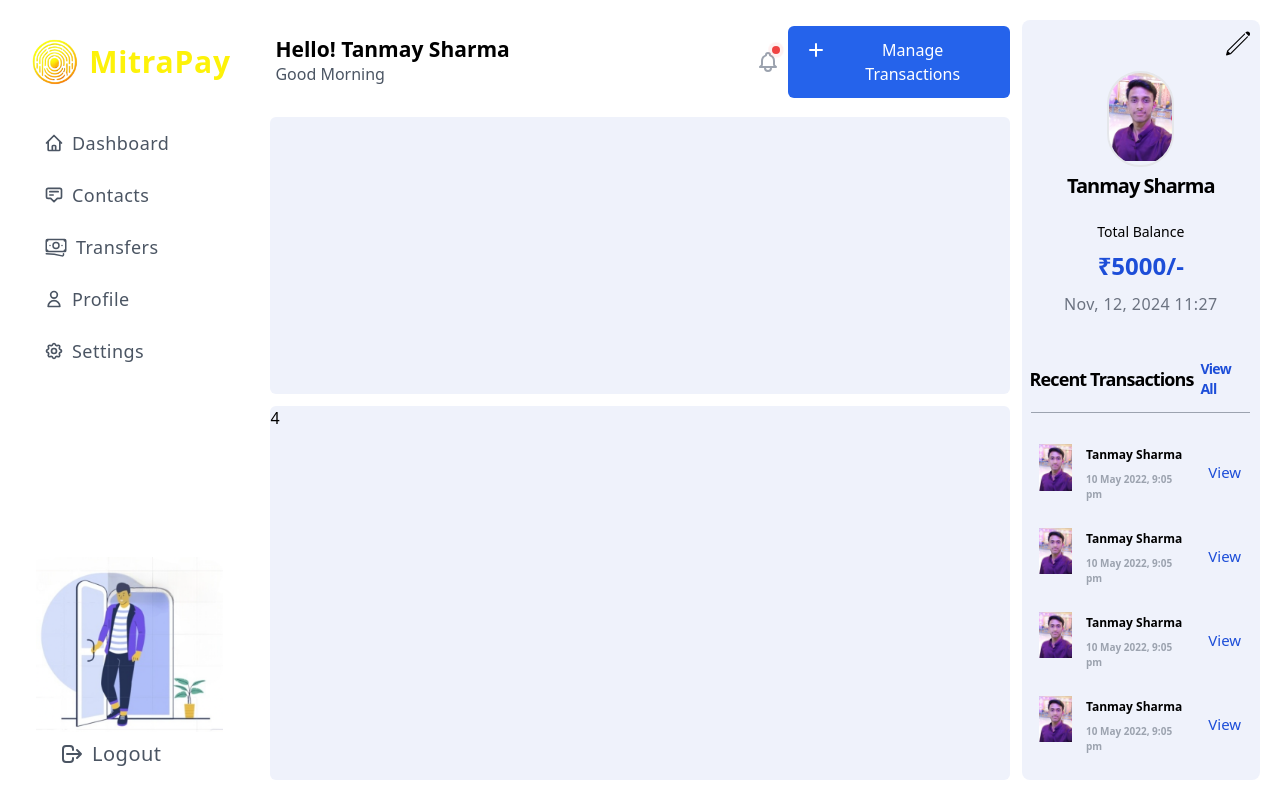
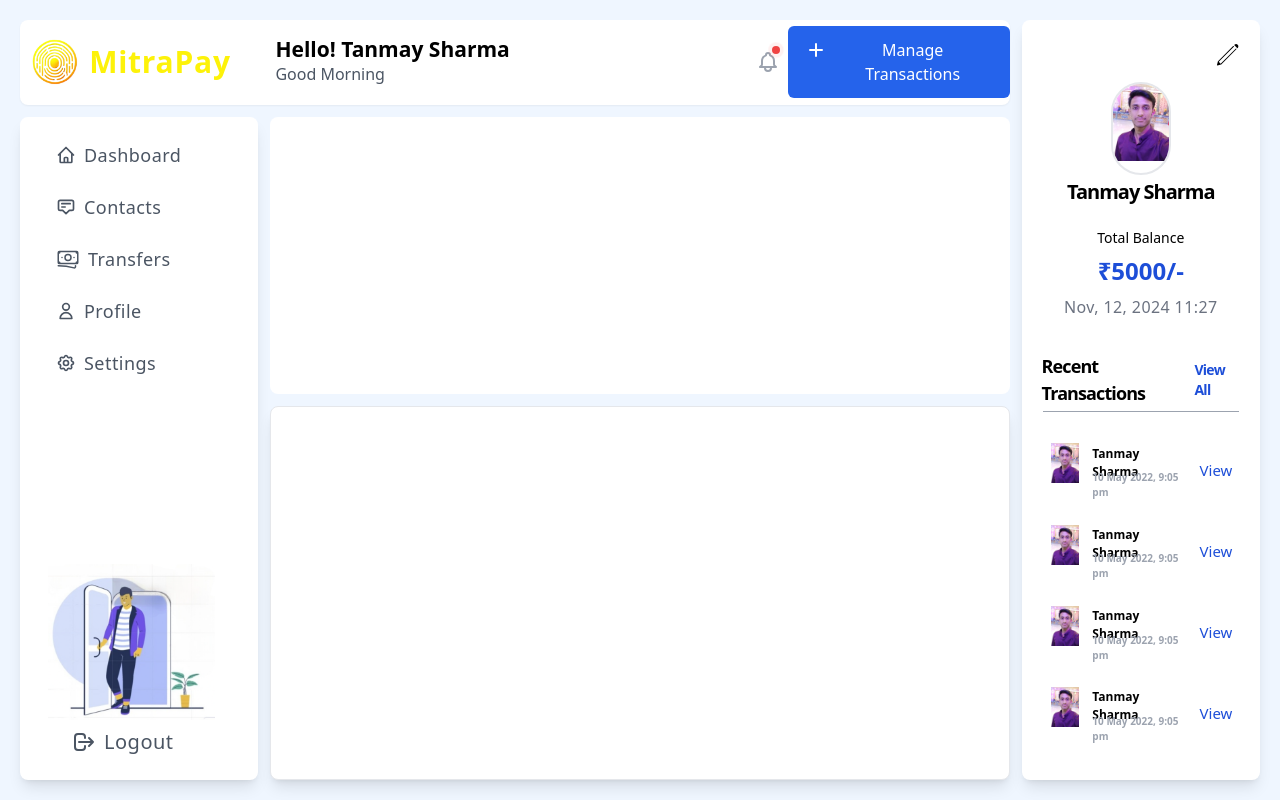
Before and after one commit to Tanmay-vats-sharma/MitraPay, a React (Vite) app in the folder Frontend/: page /dashboard in a window 1280 px wide. Built offline with nearby package versions, Linux system fonts and the light colour scheme; no server answers.

Commit message:
Dashboard colour theme changed

```diff
--- a/Frontend/src/Pages/Dashboard.jsx
+++ b/Frontend/src/Pages/Dashboard.jsx
@@ -6,19 +6,19 @@ import { Balance } from '../Components/Common/Balance&History';
 function Dashboard() {
   return (
     <>
-      <div className="grid grid-cols-10 grid-rows-8 gap-3   p-5 min-h-screen \">
-        <div className=" col-span-8 row-span-1  flex items-center justify-between  ">
+      <div className="grid grid-cols-10 grid-rows-8 gap-3 bg-blue-50  p-5 min-h-screen \">
+        <div className=" col-span-8 row-span-1 bg-white shadow-sm  flex items-center justify-between rounded-lg ">
           <Header></Header>
         </div>
-        <div className=" bg-[#EFF2FB] rounded-lg col-span-2 row-span-8 p-1">
+        <div className=" bg-white shadow-lg rounded-lg col-span-2 row-span-8 p-4">
           <Balance></Balance>
         </div>
-        <div className=" col-span-2  row-span-7  p-1 ">
+        <div className=" col-span-2 bg-white shadow-lg rounded-lg row-span-7  p-4 ">
           <Navbar></Navbar>
         </div>
-        <div className="bg-[#EFF2FB] rounded-md col-span-6 row-span-3 "></div>
-        <div className="bg-[#EFF2FB]   rounded-md  col-span-6 row-span-4">
-          4
+        <div className="bg-white shadow-current rounded-lg  col-span-6 row-span-3 "></div>
+        <div className="bg-white shadow-lg  border-[1px]  rounded-lg  col-span-6 row-span-4">
+
         </div>
       </div>
     </>
```
